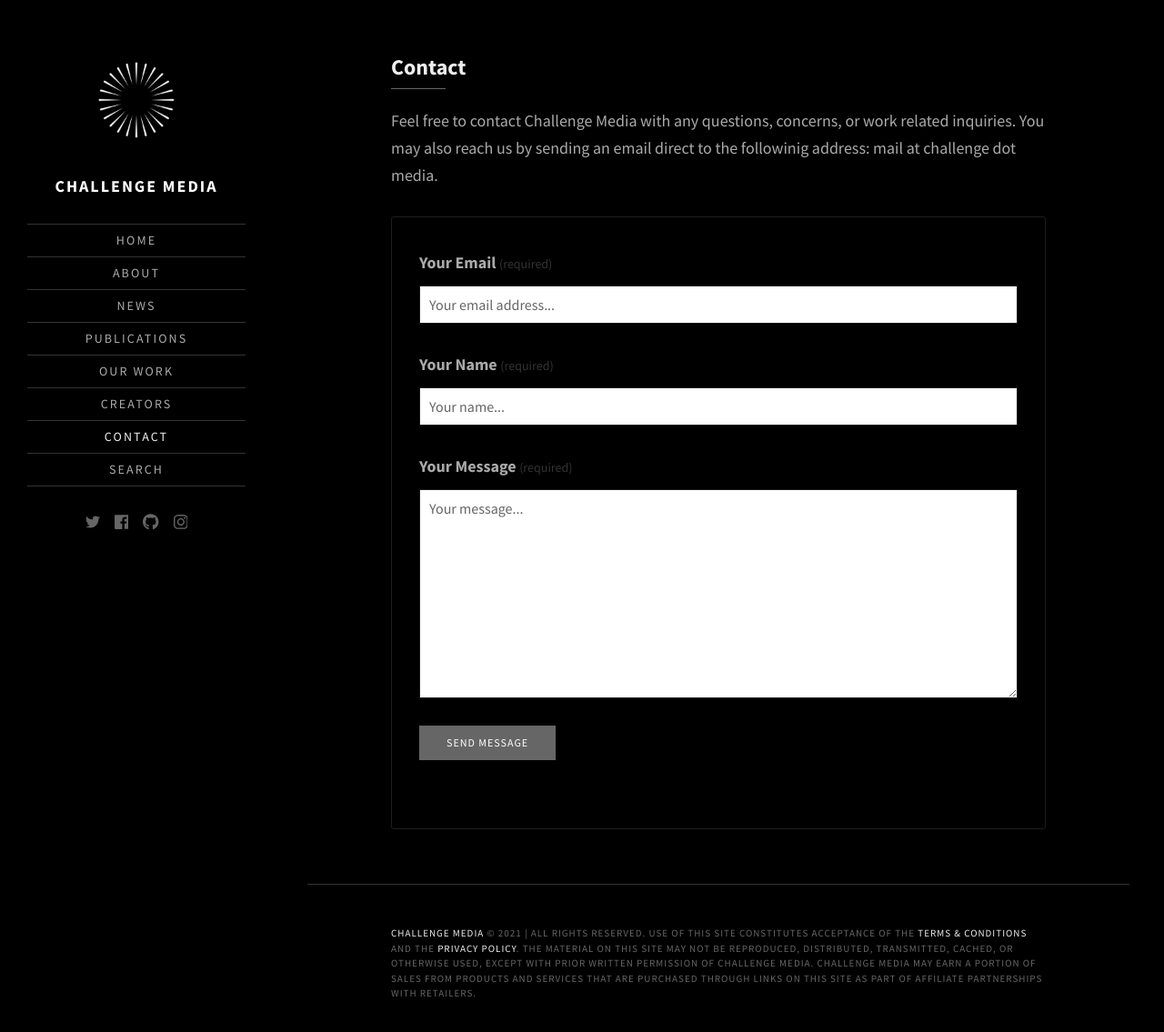
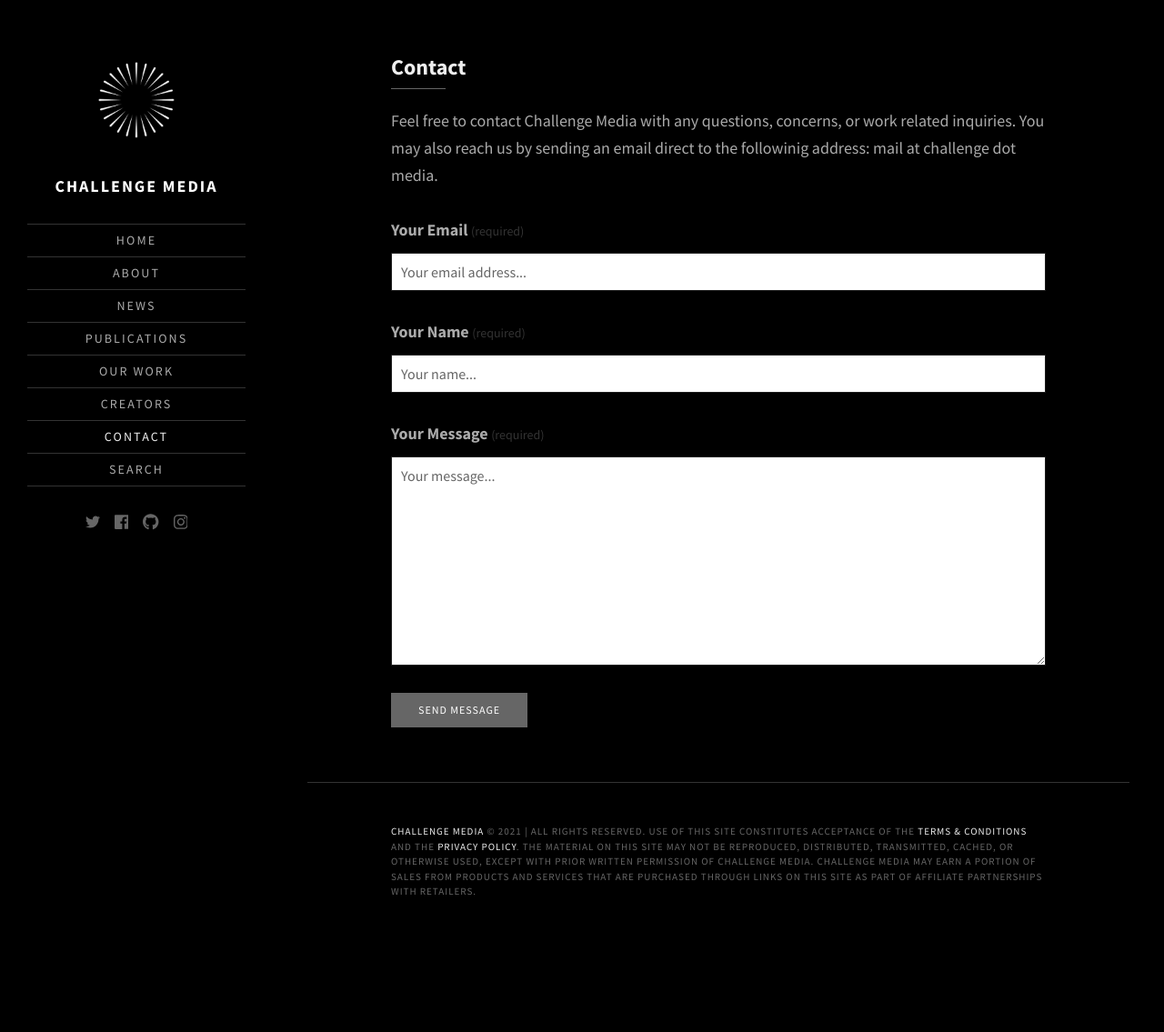
Before and after one commit to challengemedia/challenge.media, a Jekyll site: the page built from contact.html, in a window 1280 px wide and 1161 px high. Shown: the top 1135 px of the window at 91% size. Built offline with Jekyll 4.4.1, drawn with Linux system fonts in a browser that asks for light colours; some web fonts are replaced.

Commit message:
Update _general.scss

```diff
--- a/_sass/_general.scss
+++ b/_sass/_general.scss
@@ -826,9 +826,9 @@ body.hidden-scroll {
 }
 
 .contact-form {
-  border: 1px solid $gray-darkest;
+  border: 0px solid $gray-darkest;
   border-radius: 3px;
   box-sizing: border-box;
   margin-bottom: 3.33333em;
-  padding: 35px 30px 45px;
+  padding: 0px;
 }
```
